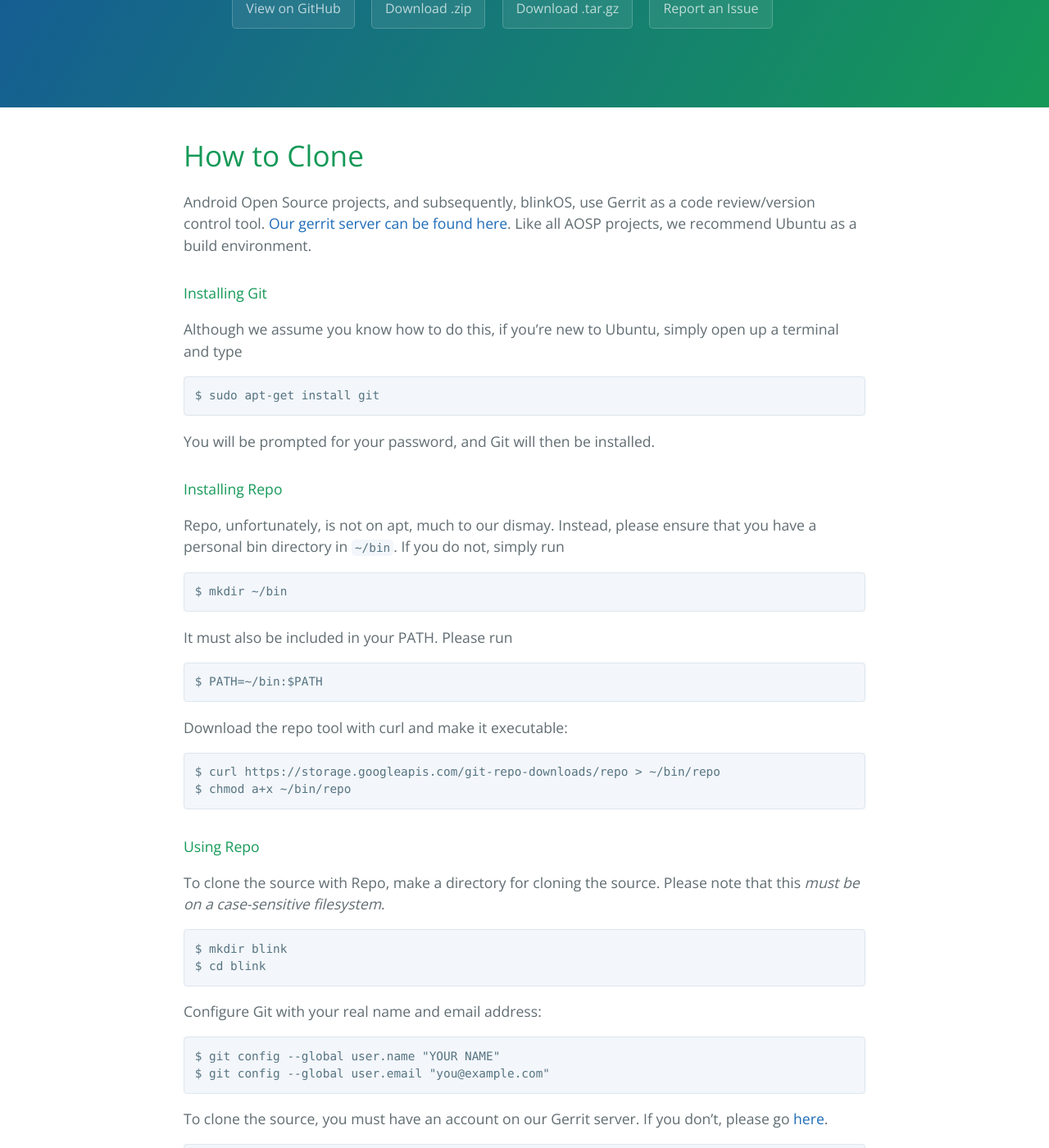
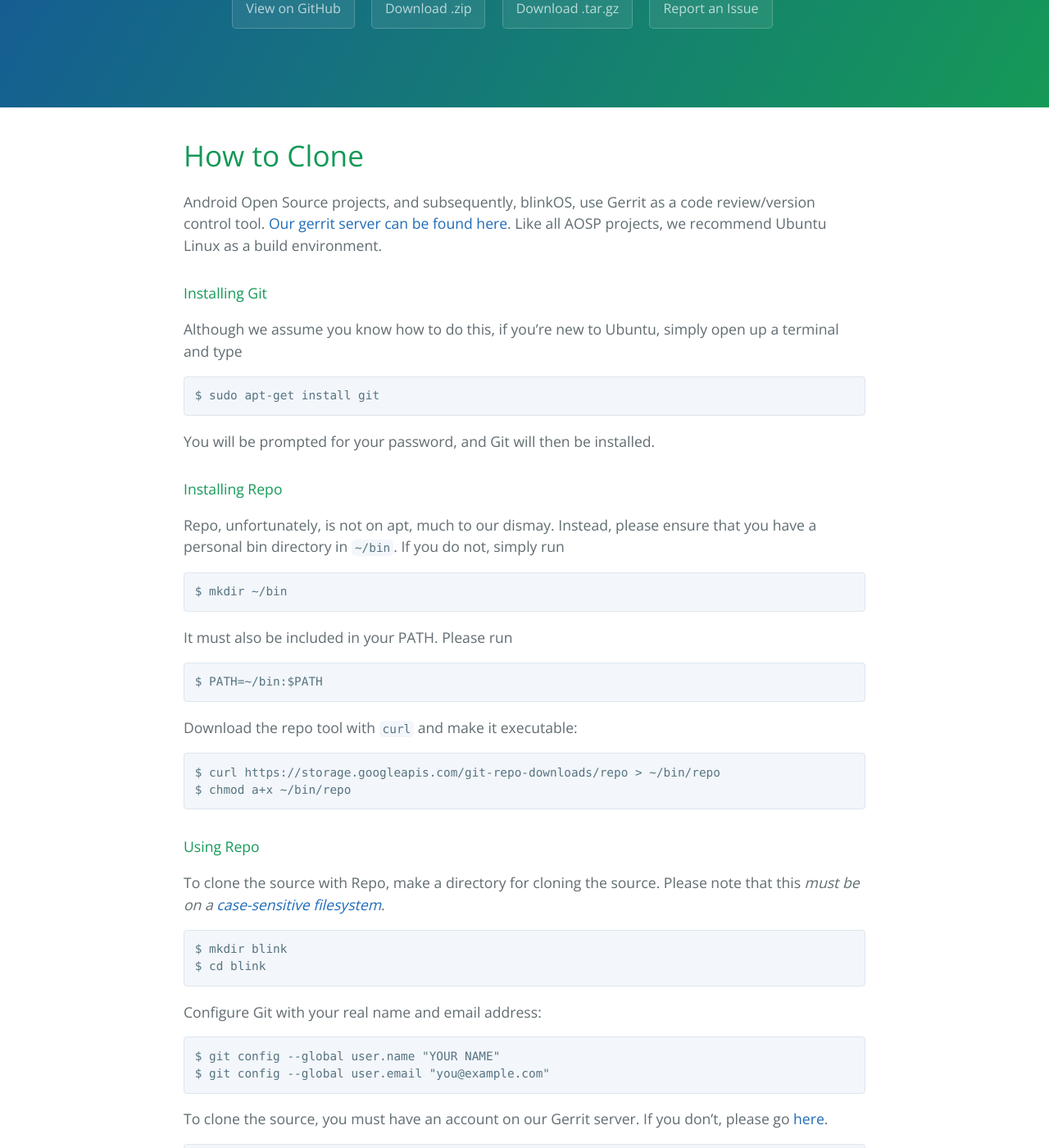
Before and after one commit to CAM-o-man/blinkOSweb, a Jekyll site: the page built from docs/Cloning.md, in a window 1280 px wide and 1400 px high, scrolled down 263 px. Shown: the whole window at 82% size. Built offline with Jekyll 4.4.1, drawn with Linux system fonts in a browser that asks for light colours; Markdown is read by kramdown in place of the engine named in the settings.

````diff
--- a/docs/Cloning.md
+++ b/docs/Cloning.md
@@ -7,7 +7,7 @@ description: How can we help you help us help us all?
 
 Android Open Source projects, and subsequently, blinkOS, use Gerrit as a code review/version control tool.
 [Our gerrit server can be found here](https://147.253.39.57:8080).
-Like all AOSP projects, we recommend Ubuntu as a build environment.
+Like all AOSP projects, we recommend Ubuntu Linux as a build environment.
 #### Installing Git
 
 Although we assume you know how to do this, if you're new to Ubuntu, simply open up a terminal and type
@@ -29,7 +29,7 @@ It must also be included in your PATH. Please run
 ```
 $ PATH=~/bin:$PATH
 ```
-Download the repo tool with curl and make it executable:
+Download the repo tool with `curl` and make it executable:
 ```
 $ curl https://storage.googleapis.com/git-repo-downloads/repo > ~/bin/repo
 $ chmod a+x ~/bin/repo
@@ -39,7 +39,7 @@ $ chmod a+x ~/bin/repo
 #### Using Repo
 
 To clone the source with Repo, make a directory for cloning the source. Please note
-that this *must be on a case-sensitive filesystem*.
+that this *must be on a [case-sensitive filesystem](fstab.md)*.
 ```
 $ mkdir blink
 $ cd blink
````
Also changed, not shown: docs/index.md (+25 -2 lines), docs/fstab.md (added).
